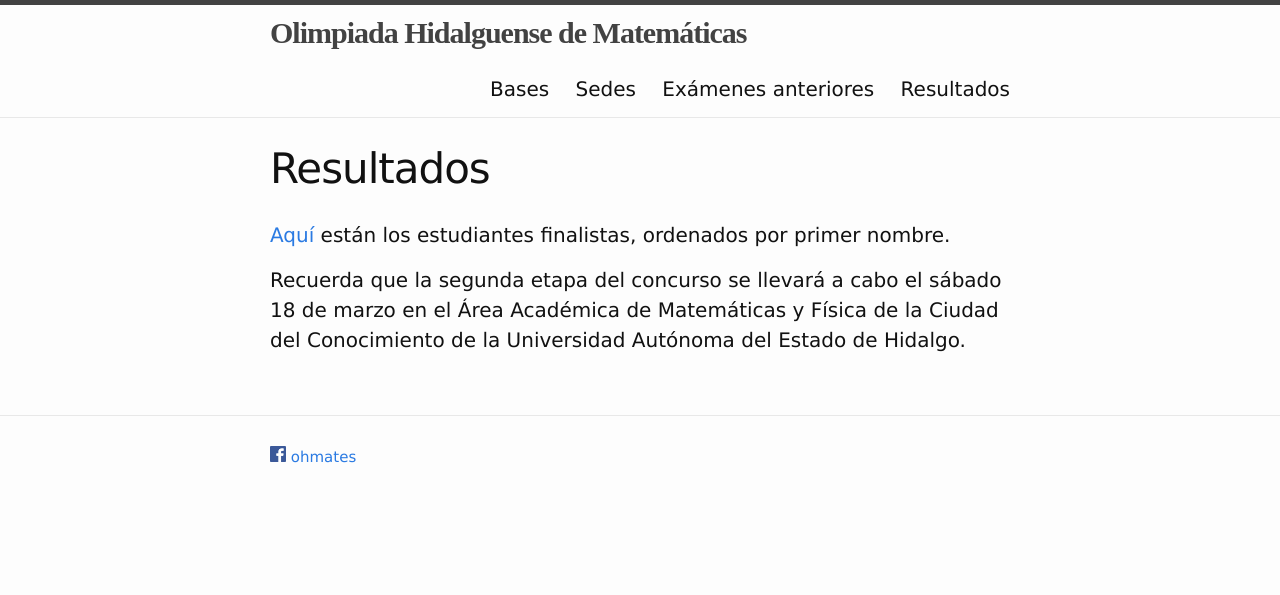
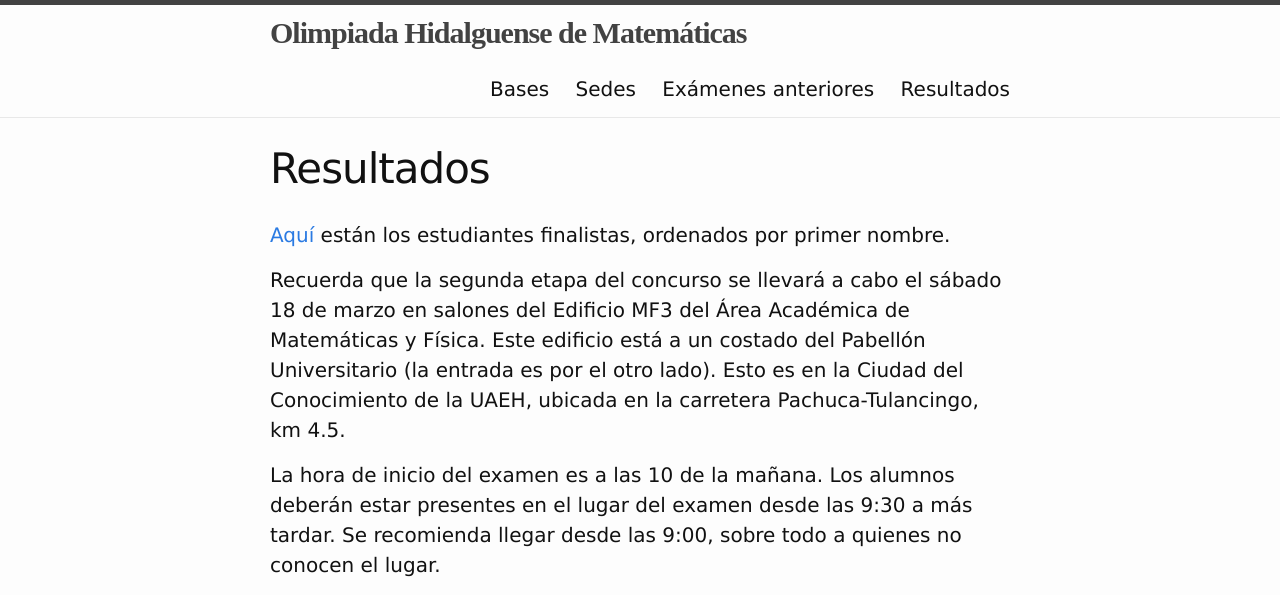
Before and after one commit to rvf0068/pagina-olimpiada, a Jekyll site: the page built from resultados.md, in a window 1280 px wide. Shown: the top 595 px of the page. Built offline with Jekyll 4.4.1, drawn with Linux system fonts in a browser that asks for light colours; grey boxes are pictures that could not be loaded.

Commit message:
Lugar de la segunda etapa

```diff
--- a/resultados.md
+++ b/resultados.md
@@ -11,5 +11,17 @@ categories:
 ordenados por primer nombre.
 
 Recuerda que la segunda etapa del concurso se llevará a cabo el sábado
-18 de marzo en el Área Académica de Matemáticas y Física de la Ciudad
-del Conocimiento de la Universidad Autónoma del Estado de Hidalgo.
+18 de marzo en salones del Edificio MF3 del Área Académica de
+Matemáticas y Física. Este edificio está a un costado del Pabellón
+Universitario (la entrada es por el otro lado). Esto es en la Ciudad
+del Conocimiento de la UAEH, ubicada en la carretera
+Pachuca-Tulancingo, km 4.5.
+
+La hora de inicio del examen es a las 10 de la mañana. Los alumnos
+deberán estar presentes en el lugar del examen desde las 9:30 a más
+tardar. Se recomienda llegar desde las 9:00, sobre todo a quienes no
+conocen el lugar.
+
+<div class="org-center">
+<iframe src="https://www.google.com/maps/embed?pb=!1m18!1m12!1m3!1d936.7420492439526!2d-98.71111017080935!3d20.093616258632295!2m3!1f0!2f0!3f0!3m2!1i1024!2i768!4f13.1!3m3!1m2!1s0x0%3A0x0!2zMjDCsDA1JzM3LjAiTiA5OMKwNDInMzguMCJX!5e0!3m2!1sen!2smx!4v1489694462036" width="600" height="450" frameborder="0" style="border:0" allowfullscreen></iframe>
+</div>
```
Also changed, not shown: Gemfile (added, +7 -0 lines), paginas/resultados.org (+16 -2 lines), 1 other file.
